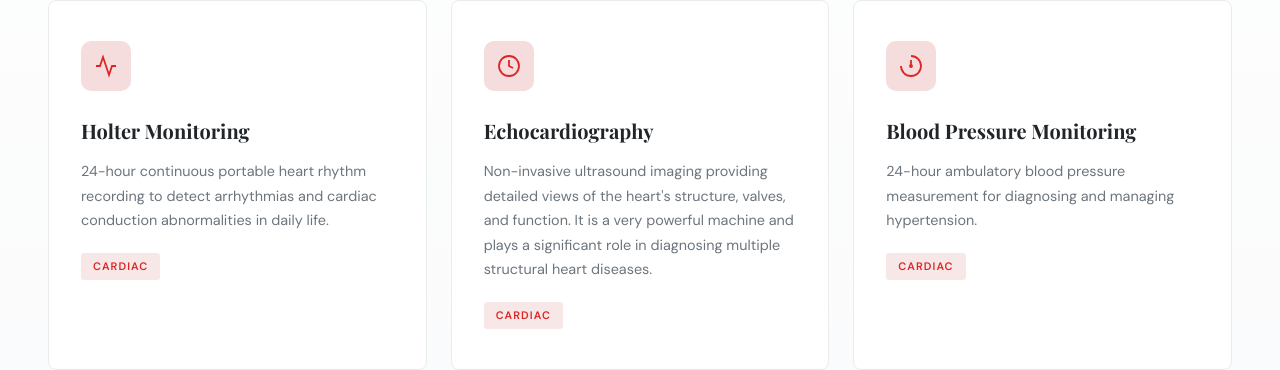
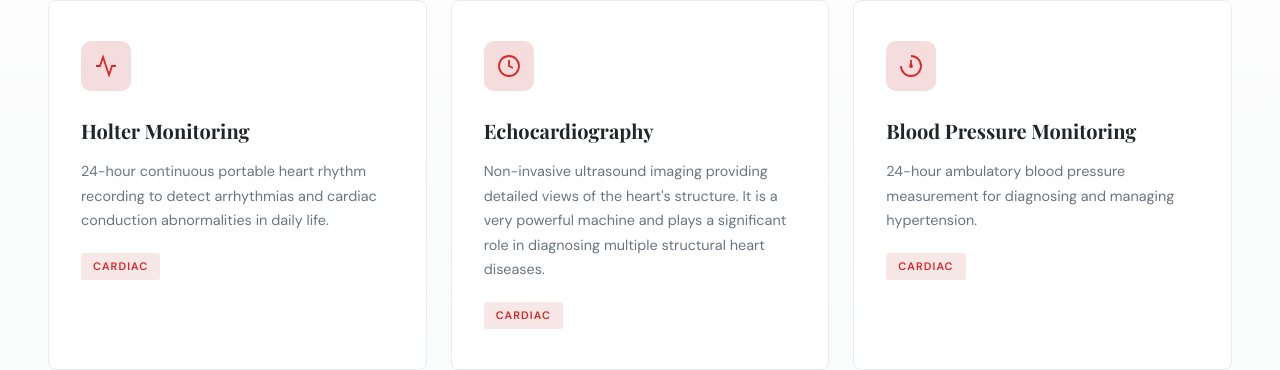
Before and after one commit to MikeMakamo/vn-cardiac-site, a plain HTML site: page index.html in a window 1280 px wide. Shown: the part 2064-2434 px from the top of the page. Drawn offline with nearby package versions, Linux system fonts and the light colour scheme; a web font is replaced by a local one.

Commit message:
Client update requestre

```diff
--- a/index.html
+++ b/index.html
@@ -150,7 +150,7 @@
       <div class="service-card reveal reveal-delay-1">
         <div class="service-icon"><svg viewBox="0 0 24 24"><circle cx="12" cy="12" r="10"/><path d="M12 6v6l4 2"/></svg></div>
         <h3>Echocardiography</h3>
-        <p>Non-invasive ultrasound imaging providing detailed views of the heart's structure, valves, and function. It is a very powerful machine and plays a significant role in diagnosing multiple structural heart diseases.</p>
+        <p>Non-invasive ultrasound imaging providing detailed views of the heart's structure. It is a very powerful machine and plays a significant role in diagnosing multiple structural heart diseases.</p>
         <span class="service-tag">Cardiac</span>
       </div>
       <div class="service-card reveal reveal-delay-2">
```
